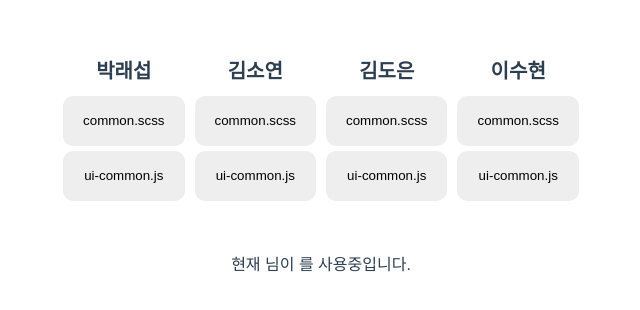
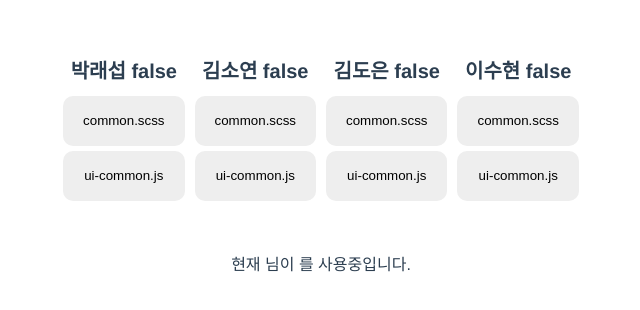
Before and after one commit to Doeuning/file-using-status, a Vue app: page / in a window 1280 px wide. Shown: the part 240-550 px from the top of the page, without its empty margins (319-959 px from the left). Built offline with nearby package versions, Linux system fonts and the light colour scheme.

Commit message:
회사에서

```diff
--- a/package.json
+++ b/package.json
@@ -10,6 +10,7 @@
   "dependencies": {
     "core-js": "^3.6.5",
     "firebase": "^8.3.2",
+    "mitt": "^2.1.0",
     "vue": "^3.0.0"
   },
   "devDependencies": {
--- a/src/App.vue
+++ b/src/App.vue
@@ -3,11 +3,11 @@
     <div class="user-area">
       <ul>
         <li v-for="(user, i) in userName" v-bind:key="i">
-          <userUnit v-bind:userName="userName[i]"></userUnit>
+          <userUnit v-bind:userName="userName[i]" v-bind:cssUsable="cssUsable"></userUnit>
         </li>
       </ul>
     </div>
-    <guideArea v-bind:userName="userName" v-on:css-usable-trigger="cssUsable = !cssUsable" v-on:js-usable-trigger="jsUsable = !jsUsable"></guideArea>
+    <guideArea v-bind:user="user"></guideArea>
   </div>
 </template>
 
@@ -43,11 +43,27 @@ export default {
 			],
       cssUsable: true,
       jsUsable: true,
+      user: {},
 		}
 	},
   components: {
     guideArea,
     userUnit
+  },
+  mounted() {
+    this.emitter.on('css-usable-trigger', getItem => {
+      this.user = getItem;
+      var getIndex = this.userName.findIndex(function(person) {
+        return person.name == getItem.name;
+      });
+      this.userName.forEach(function(el, i){
+        if (i == getIndex) {
+          el.css = !el.css;
+        }
+      });
+      this.cssUsable = !this.cssUsable;
+      // console.log(this.cssUsable);
+    });
   }
 }
 </script>
--- a/src/components/guideArea.vue
+++ b/src/components/guideArea.vue
@@ -1,6 +1,6 @@
 <template>
 	<div class="guide-area">
-		현재 {{}}님이 {{}}를 사용중입니다.
+		현재 {{user.name}}님이 {{}}를 사용중입니다.
 	</div>
 </template>
 
@@ -8,7 +8,7 @@
 export default {
 	name: 'guideArea',
 	props: {
-		msg: String
+		user: null
 	}
 }
 </script>
--- a/src/components/userUnit.vue
+++ b/src/components/userUnit.vue
@@ -1,6 +1,6 @@
 <template>
     <div class="user-unit">
-        <div class="user-name">{{ userName.name }}</div>
+        <div class="user-name">{{ userName.name }} {{ userName.css }}</div>
         <button type="button" class="btn" @click=changeCssState v-bind:class="{on: cssState}">common.scss</button>
         <button type="button" class="btn" @click=changeJsState v-bind:class="{on: jsState}">ui-common.js</button>
     </div>
@@ -12,21 +12,19 @@
         data() {
             return {
                 cssState: false,
-                jsState: false
+                jsState: false,
             }
         },
         props : {
-            userName: Array,
+            userName: null,
         },
         methods: {
             changeCssState(){
-                this.cssState = !this.cssState;
-                this.$emit('css-usable-trigger');
+                // if (this.cssUsable) {
+                    this.cssState = !this.cssState;
+                    this.emitter.emit('css-usable-trigger', this.userName);
+                // }
             },
-            changeJsState(){
-                this.jsState = !this.jsState;
-                this.$emit('js-usable-trigger');
-            }
         }
     }
 </script>
--- a/src/main.js
+++ b/src/main.js
@@ -1,8 +1,9 @@
 import { createApp } from 'vue'
 import App from './App.vue'
 import firebase from 'firebase'
+import mitt from 'mitt';
 
-
+const emitter = mitt();
 
 const firebaseConfig = {
     apiKey: "AIzaSyCbBolI-lyDLuS9Hz5wsPGd89EwmlDzIvw",
@@ -16,4 +17,6 @@ const firebaseConfig = {
 
 firebase.initializeApp(firebaseConfig)
 
-createApp(App).mount('#app')
+const app = createApp(App);
+app.config.globalProperties.emitter = emitter;
+app.mount('#app');
```
Also changed, not shown: 1 other file (tests, documents, lock files or other folders).
